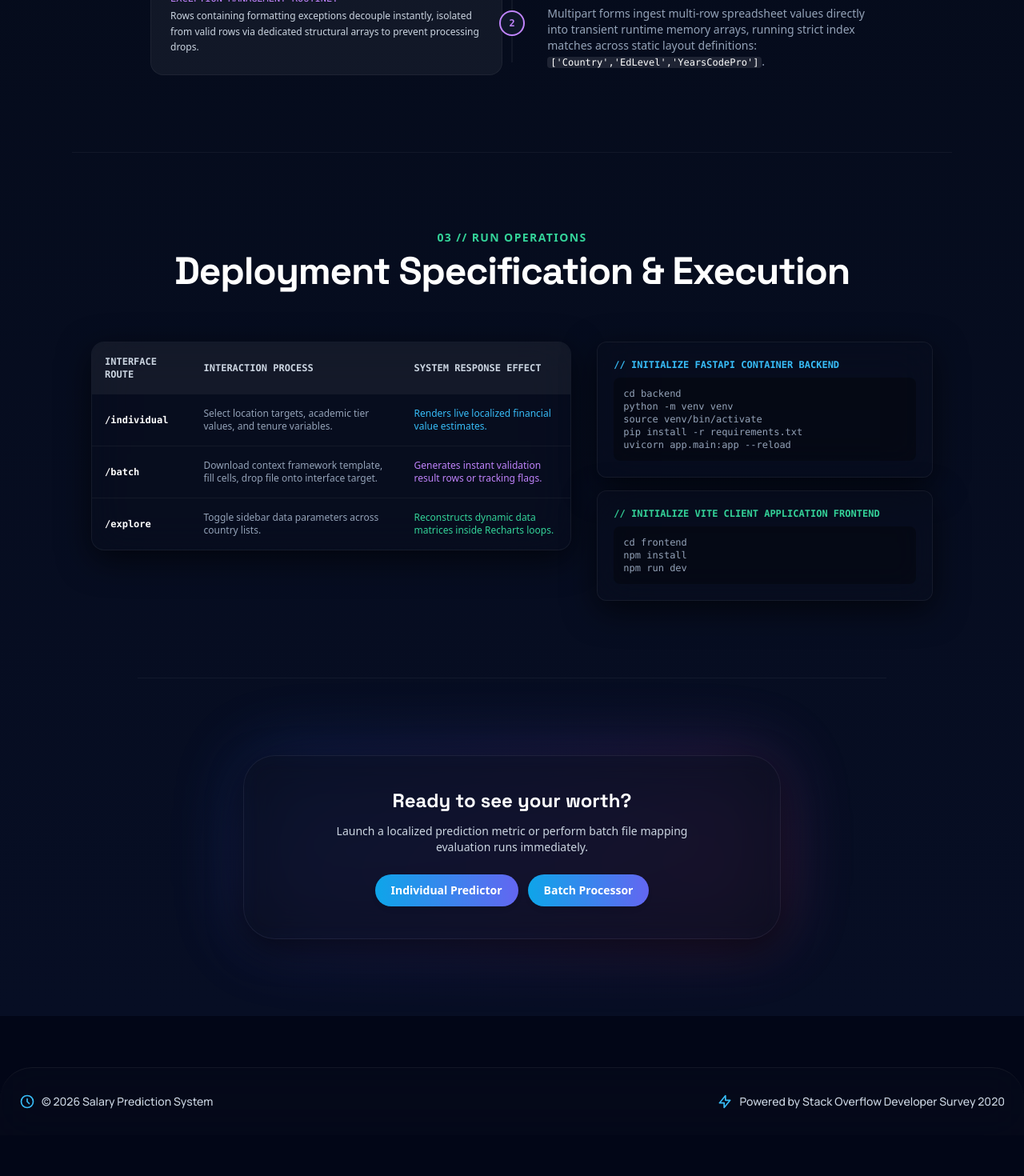
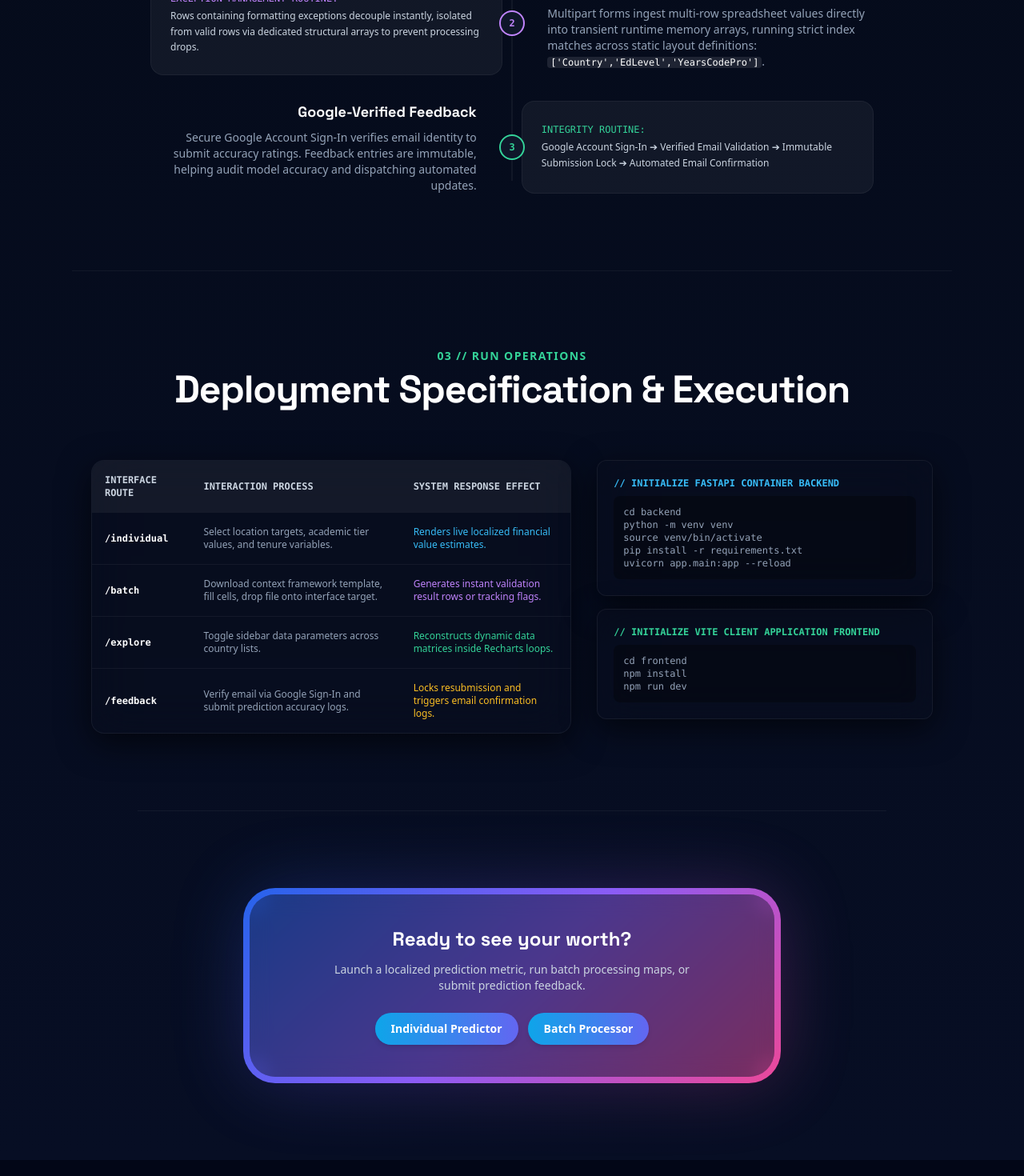
Before and after one commit to Divyan-SS/salary-prediction-system, a React (Vite) app in the folder frontend/: page / in a window 1280 px wide. Shown: the part 2040-3510 px from the top of the page at 80% size. Before the commit the page ends 3459 px from the top, so only its background shows below. Built offline with nearby package versions, Linux system fonts and the light colour scheme; no server answers; the HTML template or start-up script is replaced by a standard one.

Commit message:
feat: align HomePage with feedback workflow, add /feedback route to operations matrix, and style CTA card with gradient border

```diff
--- a/frontend/src/pages/HomePage.jsx
+++ b/frontend/src/pages/HomePage.jsx
@@ -484,6 +484,26 @@ export default function HomePage() {
                 </p>
               </div>
             </motion.div>
+
+            {/* Workflow Step 3 */}
+            <motion.div
+              initial={{ opacity: 0, x: window.innerWidth < 640 ? 0 : -30, y: window.innerWidth < 640 ? 20 : 0 }} whileInView={{ opacity: 1, x: 0, y: 0 }} viewport={{ once: true }} transition={{ duration: 0.6 }}
+              className="flex flex-col sm:flex-row items-stretch gap-4 sm:gap-6 relative pl-8 sm:pl-0"
+            >
+              <div className="sm:w-1/2 text-left sm:text-right sm:pr-8 flex flex-col justify-center">
+                <h4 className="text-base sm:text-lg font-bold text-white mb-1.5 sm:mb-2" style={{ fontFamily: "var(--font-display)" }}>Google-Verified Feedback</h4>
+                <p className="text-xs sm:text-sm text-slate-400 leading-relaxed">
+                  Secure Google Account Sign-In verifies email identity to submit accuracy ratings. Feedback entries are immutable, helping audit model accuracy and dispatching automated updates.
+                </p>
+              </div>
+              <div className="absolute left-0 sm:left-1/2 w-6 h-6 sm:w-8 sm:h-8 rounded-full bg-slate-900 border-2 border-emerald-400 flex items-center justify-center text-[10px] sm:text-xs font-bold text-emerald-400 font-mono z-20 -translate-x-0 sm:-translate-x-1/2 top-1 sm:top-1/2 sm:-translate-y-1/2">3</div>
+              <div className="sm:w-1/2 bg-white/5 p-4 sm:p-6 rounded-xl sm:rounded-2xl border border-white/5 flex flex-col justify-center">
+                <span className="font-mono text-[10px] sm:text-xs text-emerald-400 block mb-1">INTEGRITY ROUTINE:</span>
+                <p className="text-xs text-slate-300 leading-relaxed">
+                  Google Account Sign-In ➔ Verified Email Validation ➔ Immutable Submission Lock ➔ Automated Email Confirmation
+                </p>
+              </div>
+            </motion.div>
           </div>
         </section>
 
@@ -529,6 +549,11 @@ export default function HomePage() {
                     <td className="p-3 sm:p-4">Toggle sidebar data parameters across country lists.</td>
                     <td className="p-3 sm:p-4 text-[11px] sm:text-xs text-emerald-400">Reconstructs dynamic data matrices inside Recharts loops.</td>
                   </tr>
+                  <tr>
+                    <td className="p-3 sm:p-4 font-mono font-bold text-white">/feedback</td>
+                    <td className="p-3 sm:p-4">Verify email via Google Sign-In and submit prediction accuracy logs.</td>
+                    <td className="p-3 sm:p-4 text-[11px] sm:text-xs text-amber-400">Locks resubmission and triggers email confirmation logs.</td>
+                  </tr>
                 </tbody>
               </table>
             </motion.div>
@@ -565,10 +590,10 @@ npm run dev
         <section className="w-full max-w-[936px] mx-auto py-16 sm:py-24 px-4 text-center relative z-10 border-t border-white/5">
           <div className="relative flex flex-col justify-start items-start w-full max-w-2xl group mx-auto">
             <div className="absolute w-full h-full opacity-25 rounded-[28px] sm:rounded-[40px] pointer-events-none" style={{ background: 'linear-gradient(137deg, #2563eb 0%, #8b5cf6 50%, #ec4899 100%)', filter: 'blur(45px)' }} />
-            <div className="self-stretch rounded-[28px] sm:rounded-[40px] z-10 overflow-hidden glass-panel">
+            <div className="self-stretch rounded-[28px] sm:rounded-[40px] z-10 overflow-hidden border-[6px] sm:border-[8px] border-transparent border-solid" style={{ background: 'linear-gradient(rgba(11,18,36,0.5), rgba(11,18,36,0.5)) padding-box, linear-gradient(137deg, #2563eb 0%, #8b5cf6 50%, #ec4899 100%) border-box' }}>
               <div className="w-full h-full p-6 sm:p-10 flex flex-col items-center justify-center backdrop-blur-md">
                 <h2 className="text-lg sm:text-2xl font-bold text-white mb-2 sm:mb-3" style={{ fontFamily: "var(--font-display)" }}>Ready to see your worth?</h2>
-                <p className="text-slate-300 mb-5 sm:mb-6 text-xs sm:text-sm max-w-md mx-auto leading-relaxed">Launch a localized prediction metric or perform batch file mapping evaluation runs immediately.</p>
+                <p className="text-slate-300 mb-5 sm:mb-6 text-xs sm:text-sm max-w-md mx-auto leading-relaxed">Launch a localized prediction metric, run batch processing maps, or submit prediction feedback.</p>
                 <div className="flex flex-col sm:flex-row justify-center gap-3 w-full sm:w-auto px-4 sm:px-0">
                   <Link to="/individual" className="px-5 py-2.5 rounded-full bg-gradient-to-r from-sky-500 to-indigo-500 text-white text-xs sm:text-sm font-semibold shadow-md hover:shadow-lg transition text-center block w-full sm:w-auto">Individual Predictor</Link>
                   <Link to="/batch" className="px-5 py-2.5 rounded-full bg-gradient-to-r from-sky-500 to-indigo-500 text-white text-xs sm:text-sm font-semibold shadow-md hover:shadow-lg transition text-center block w-full sm:w-auto">Batch Processor</Link>
```
